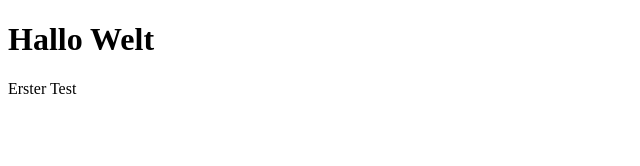
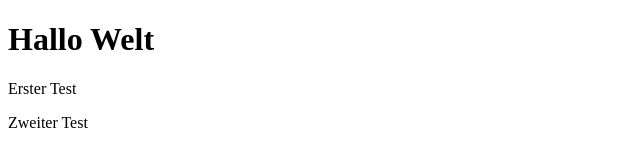
Before and after one commit to AmarVejapi/M210-Project-Repo, a plain HTML site: page index.html in a window 1280 px wide. Shown: the full height of the page, 0-640 px from the left. Drawn offline with Linux system fonts and the light colour scheme.

Commit message:
Second Commit

```diff
--- a/index.html
+++ b/index.html
@@ -7,5 +7,6 @@
 <body>
     <h1>Hallo Welt</h1>
     <p>Erster Test</p>
+    <p>Zweiter Test</p>
 </body>
 </html>
```
